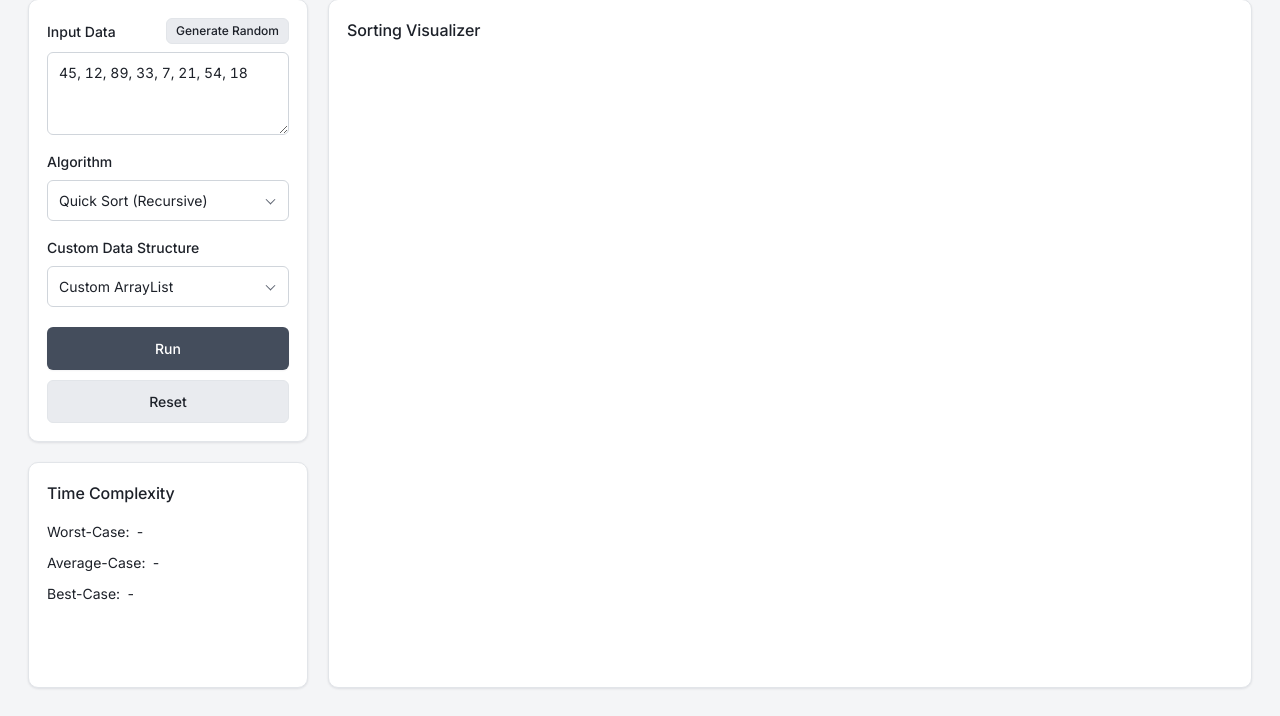
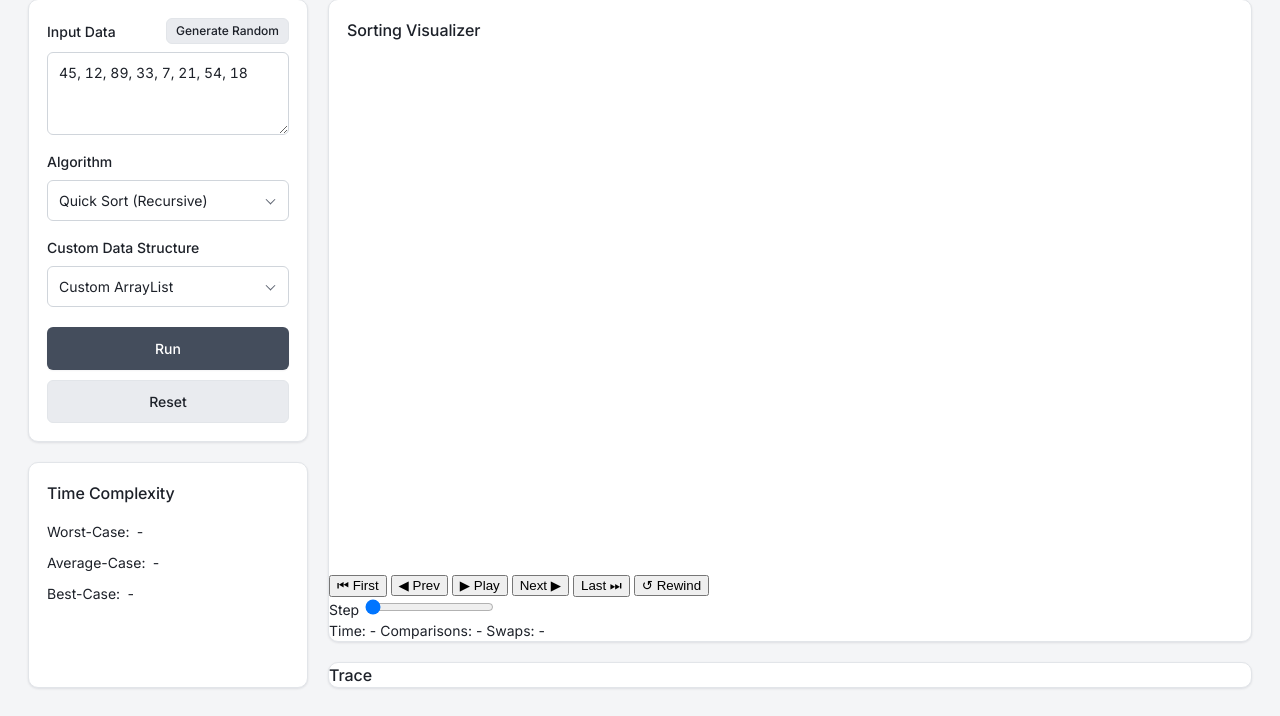
Before and after one commit to ArthurKavuma/GROUP_13_ALGORITHM_EXPLORER, a web app: page /index.html in a window 1280 px wide. Shown: the part 84-800 px from the top of the page. Run offline with its HTML, style and script files only (its server is not run), Linux system fonts and the light colour scheme; data that the repository does not hold is empty.

Commit message:
fix: wire playback controls and /api/sort controller

```diff
--- a/src/main/java/com/group13/algorithmexplorer/algorithms/Quicksort.java
+++ b/src/main/java/com/group13/algorithmexplorer/algorithms/Quicksort.java
@@ -65,8 +65,7 @@ public class QuickSort {
                     int a = r.get(i);
                     r.swap(i, j);
                     r.record(
-                        "Partitioning around pivot " + pivot + ": swap " + a + "
-                        and " + value,
+                        "Partitioning around pivot " + pivot + ": swap " + a + "and " + value,
                         "Swap index " + i + " and " + j,
                         new PointerDto[] { ptr(i, "i"), ptr(j, "j"), ptr(hi, "pivot") },
                         new int[] { i, j },
--- a/src/main/java/com/group13/algorithmexplorer/algorithms/StepTracker.java
+++ b/src/main/java/com/group13/algorithmexplorer/algorithms/StepTracker.java
@@ -233,8 +233,7 @@ public class StepTracker {
         String doneTrace = "Done: " + formatIntArray(snapshot);
         StepDto finalStep = new StepDto(
             snapshot,
-            "Array sorted (" + comparisons + " comparisons, " + swaps + "
-            swaps/shifts)",
+            "Array sorted (" + comparisons + " comparisons, " + swaps + " swaps/shifts)",
             decorateTrace(doneTrace, stepCounter),
             new PointerDto[0],
             new int[0],
--- a/src/main/resources/static/app.js
+++ b/src/main/resources/static/app.js
@@ -135,6 +135,7 @@ function cacheElements() {
 }
   els[key] = element;
 }
+}
 
 /* ==========================================================================
  * 4. SPRING BOOT API LAYER
@@ -210,7 +211,6 @@ function normalizeTracking(tracking) {
     },
   };
 }
-<<<<<<< HEAD
 /* ---------- 5a. Tree rendering (Heap Sort & Merge Sort) ---------- */
 
 const SVG_NS = 'http://www.w3.org/2000/svg';
@@ -228,7 +228,7 @@ function buildMergeTreeLevels(n) {
   const visit = (lo, hi, depth, parentId = null) => {
     if (!levels[depth]) levels[depth] = [];
 
-    const id = `${1o}-${hi}`;
+    const id = `${lo}-${hi}`;
     levels[depth].push({ id, lo, hi, depth, parentId });
 
     if (lo < hi) {
@@ -328,48 +328,86 @@ function renderHeapTree(values, step = null) {
   const pool = new Map();
 
   for (const el of state.heapCardEls) {
-=======
+    pool.set(el, el);
+  }
+}
 /* ============ DAY 3: RENDER + ANIMATION ============ */
+function renderStep(index) {
+  const { tracking } = state;
+  if (!tracking) return;
 
-function renderStep() {
-  if (!state.tracking) return;
-  const step = state.tracking.steps[state.currentStep];
-  if (!step) return;
+  const total = tracking.steps.length;
+  state.currentStep = Math.min(Math.max(index, 0), total - 1);
+  const step = tracking.steps[state.currentStep];
 
-  // 1. Bars / cards
+  renderVisualizer(step.array, step);
+  els.stepDescription.textContent = `Step ${state.currentStep + 1} of ${total}: ${step.description}`;
+  renderMetrics(step);
+  renderTraceProgress(state.currentStep);
+  syncPlaybackControls();
+}
+function renderVisualizer(array, step) {
+  if (!els.arrayRow) return;
   els.arrayRow.innerHTML = '';
-  state.cardEls = step.array.map((v, i) => {
-    const d = document.createElement('div');
-    d.className = 'bar';
-    if (step.active?.includes(i)) d.classList.add('active');
-    if (step.sorted?.includes(i)) d.classList.add('sorted');
-    if (step.pivot === i) d.classList.add('pivot');
-    d.style.height = `${20 + v * 4}px`;
-    d.textContent = v;
-    els.arrayRow.appendChild(d);
-    return d;
+
+  const pointers = step && step.pointers ? step.pointers : {};
+  const highlight = step && step.highlight ? step.highlight : [];
+
+  array.forEach((value, i) => {
+    const bar = document.createElement('div');
+    bar.className = 'bar';
+    bar.style.height = `${Math.max(10, value * 4)}px`;
+    bar.textContent = value;
+    if (highlight.includes(i)) bar.classList.add('highlight');
+    if (pointers.i === i) bar.classList.add('pointer-i');
+    if (pointers.j === i) bar.classList.add('pointer-j');
+    if (pointers.pivot === i) bar.classList.add('pointer-pivot');
+    els.arrayRow.appendChild(bar);
   });
 
-  // 2. Pointers
-  els.pointerRow.innerHTML = (step.pointers || [])
-    .map(p => `<span>${p.label ?? ''}: ${p.index}</span>`).join(' ');
+  if (els.pointerRow) {
+    const parts = [];
+    if (pointers.i !== undefined) parts.push(`i = ${pointers.i}`);
+    if (pointers.j !== undefined) parts.push(`j = ${pointers.j}`);
+    if (pointers.pivot !== undefined) parts.push(`pivot = ${pointers.pivot}`);
+    els.pointerRow.innerHTML = parts.map(p => `<span>${p}</span>`).join(' ');
+  }
+}
 
-  // 3. Text + metrics + trace
-  els.stepDescription.textContent = step.description || '';
-  els.traceLog.textContent = step.trace || '';
-  els.metricComparisons.textContent = step.comparisons ?? 0;
-  els.metricSwaps.textContent = step.swaps ?? 0;
-  els.slider.max = state.tracking.steps.length - 1;
-  els.slider.value = state.currentStep;
+function renderMetrics(step) {
+  if (!step) return;
+  if (els.metricComparisons) els.metricComparisons.textContent = `Comparisons: ${step.comparisons ?? 0}`;
+  if (els.metricSwaps) els.metricSwaps.textContent = `Swaps: ${step.swaps ?? 0}`;
+  if (els.metricSteps) els.metricSteps.textContent = `Steps: ${state.currentStep + 1} / ${state.tracking.steps.length}`;
+}
 
-  updateControls();
+function renderTraceProgress(index) {
+  if (!state.tracking) return;
+  if (els.traceLog && state.tracking.steps[index]) {
+    els.traceLog.textContent = state.tracking.steps[index].description || '';
+  }
+  if (els.slider) {
+    els.slider.max = state.tracking.steps.length - 1;
+    els.slider.value = index;
+  }
+}
+
+function syncPlaybackControls() {
+  if (!state.tracking) return;
+  const atStart = state.currentStep <= 0;
+  const atEnd = state.currentStep >= state.tracking.steps.length - 1;
+  if (els.btnFirst) els.btnFirst.disabled = atStart;
+  if (els.btnPrev) els.btnPrev.disabled = atStart;
+  if (els.btnNext) els.btnNext.disabled = atEnd;
+  if (els.btnLast) els.btnLast.disabled = atEnd;
+  if (els.btnPlay) els.btnPlay.textContent = state.timerId ? 'Pause' : 'Play';
 }
 
 function goToStep(i) {
   if (!state.tracking) return;
   pause();
   state.currentStep = Math.max(0, Math.min(i, state.tracking.steps.length - 1));
-  renderStep();
+  renderStep(state.currentStep);
 }
 
 function play() {
@@ -378,7 +416,7 @@ function play() {
   state.timerId = setInterval(() => {
     if (state.currentStep >= state.tracking.steps.length - 1) { pause(); return; }
     state.currentStep++;
-    renderStep();
+    renderStep(state.currentStep);
   }, CONFIG.AUTOPLAY_INTERVAL_MS || 750);
 }
 
@@ -390,32 +428,34 @@ function pause() {
 
 function updateControls() {
   const last = state.tracking ? state.tracking.steps.length - 1 : 0;
-  els.btnFirst.disabled = state.currentStep <= 0;
-  els.btnPrev.disabled = state.currentStep <= 0;
-  els.btnNext.disabled = state.currentStep >= last;
-  els.btnLast.disabled = state.currentStep >= last;
+ if (els.btnFirst) els.btnFirst.disabled = state.currentStep <= 0;
+ if ( els.btnPrev) els.btnPrev.disabled = state.currentStep <= 0;
+  if (els.btnNext) els.btnNext.disabled = state.currentStep >= last;
+  if (els.btnLast) els.btnLast.disabled = state.currentStep >= last;
 }
 
 function init() {
   cacheElements();
-  els.btnFirst.onclick = () => goToStep(0);
-  els.btnPrev.onclick = () => goToStep(state.currentStep - 1);
-  els.btnNext.onclick = () => goToStep(state.currentStep + 1);
-  els.btnLast.onclick = () => goToStep(state.tracking.steps.length - 1);
-  els.btnRewind.onclick = () => goToStep(0);
-  els.btnPlay.onclick = () => state.timerId ? pause() : play();
-  els.slider.oninput = e => goToStep(Number(e.target.value));
+if (els.btnFirst) els.btnFirst.onclick = () => goToStep(0);
+if (els.btnPrev) els.btnPrev.onclick = () => goToStep(state.currentStep - 1);
+if (els.btnNext) els.btnNext.onclick = () => goToStep(state.currentStep + 1);
+if (els.btnLast) els.btnLast.onclick = () => goToStep(state.tracking.steps.length - 1);
+if (els.btnRewind) els.btnRewind.onclick = () => goToStep(0);
+if (els.btnPlay) els.btnPlay.onclick = () => state.timerId ? pause() : play();
+if (els.slider) els.slider.oninput = e => goToStep(Number(e.target.value));
 
   // Hook Run button to your Day 2 fetch
-  els.btnRun.onclick = async () => {
-    try {
-      const arr = els.input.value.split(',').map(s => Number(s.trim())).filter(n => !isNaN(n));
+  if (els.btnRun) {
+    els.btnRun.onclick = async () => {
+      try {
+        const arr = els.input.value.split(',').map(s => Number(s.trim())).filter(n => !isNaN(n));
       const raw = await fetchApiData(arr, els.algorithm.value, els.dataStructure.value);
       state.tracking = normalizeTracking(raw);
       state.currentStep = 0;
       renderStep();
     } catch (e) { els.inputError.textContent = e.message; }
   };
+}
 }
 
 document.addEventListener('DOMContentLoaded', init);
@@ -447,12 +487,10 @@ function renderArray(values, step = null) {
   const firstRects = new Map(state.cardEls.map((el) => [el, el.getBoundingClientRect()]));
   const pool = new Map();
   for (const el of state.cardEls) {
->>>>>>> origin/main
     const key = el.dataset.value;
     if (!pool.has(key)) pool.set(key, []);
     pool.get(key).push(el);
   }
-<<<<<<< HEAD
 
   const nextEls = values.map(v => {
     const card = pool.get(String(v))?.shift() ?? createCard(v);
@@ -573,56 +611,4 @@ function renderArray(values, step = null) {
       );
     }
   });
-=======
-  const nextEls = values.map((v) => pool.get(String(v))?.shift() ?? createCard(v));
-  els.arrayRow.replaceChildren(...nextEls);
-  state.cardEls = nextEls;
-  const active = new Set(step?.active ?? []);
-  const sorted = new Set(step?.sorted ?? []);
-  nextEls.forEach((el, i) => {
-    el.classList.toggle('is-active', active.has(i));
-    el.classList.toggle('is-pivot', step?.pivot === i);
-    el.classList.toggle('is-sorted', sorted.has(i));
-    el.setAttribute('aria-label', `Index ${i}: ${values[i]}`);
-  });
-  if (prefersReducedMotion()) return;
-  nextEls.forEach((el) => {
-    const first = firstRects.get(el);
-    if (!first) {
-      el.animate([{ opacity: 0, transform: 'translateY(6px)' }, { opacity: 1, transform: 'none' }], { duration: 220, easing: 'ease-out' });
-      return;
-    }
-    const last = el.getBoundingClientRect();
-    const dx = first.left - last.left;
-    const dy = first.top - last.top;
-    if (dx !== 0 || dy !== 0) {
-      el.animate([{ transform: `translate(${dx}px, ${dy}px)` }, { transform: 'translate(0, 0)' }], { duration: 340, easing: 'cubic-bezier(0.2, 0.7, 0.2, 1)' });
-    }
-  });
 }
-
-function renderPointers(length, pointers = []) {
-  const byIndex = Array.from({ length }, () => []);
-  for (const p of pointers) {
-    if (Number.isInteger(p.index) && p.index >= 0 && p.index < length)
-      byIndex[p.index].push(p.label);
-  }
-  const slots = byIndex.map((labels) => {
-    const slot = document.createElement('div');
-    slot.className = 'pointer-slot';
-    if (labels.length) {
-      const tick = document.createElement('span');
-      tick.className = 'pointer-tick';
-      slot.appendChild(tick);
-      for (const text of labels) {
-        const label = document.createElement('span');
-        label.className = 'pointer-label';
-        label.textContent = text;
-        slot.appendChild(label);
-      }
-    }
-    return slot;
-  });
-  els.pointerRow.replaceChildren(...slots);
->>>>>>> origin/main
-}
--- a/src/main/resources/static/index.html
+++ b/src/main/resources/static/index.html
@@ -129,7 +129,34 @@
       class="step-description"
       aria-live="polite"
     ></p>
+    <!-- Playback controls -->
+<div class="controls-bar">
+  <button id="btn-first" type="button">⏮ First</button>
+  <button id="btn-prev" type="button">◀ Prev</button>
+  <button id="btn-play" type="button">▶ Play</button>
+  <button id="btn-next" type="button">Next ▶</button>
+  <button id="btn-last" type="button">Last ⏭</button>
+  <button id="btn-rewind" type="button">↺ Rewind</button>
+</div>
+
+<!-- Progress -->
+<div class="progress-row">
+  <label for="progress-slider">Step</label>
+  <input id="progress-slider" type="range" min="0" max="0" value="0" step="1">
+</div>
+
+<!-- Metrics -->
+<div class="metrics-row">
+  <span>Time: <span id="metric-time">-</span></span>
+  <span>Comparisons: <span id="metric-comparisons">-</span></span>
+  <span>Swaps: <span id="metric-swaps">-</span></span>
+</div>
   </section>
+  <!-- Trace log -->
+<section class="panel trace-panel">
+  <h3 id="trace-subtitle" class="panel-title">Trace</h3>
+  <div id="trace-log" class="trace-log"></div>
+</section>
 </div>
   </main>
 </body>
```
Also changed, not shown: src/main/java/com/group13/algorithmexplorer/AlgorithmExplorerApplication.java (added, +12 -0 lines), src/main/java/com/group13/algorithmexplorer/dto/StepDto.java (added, +63 -0 lines).
